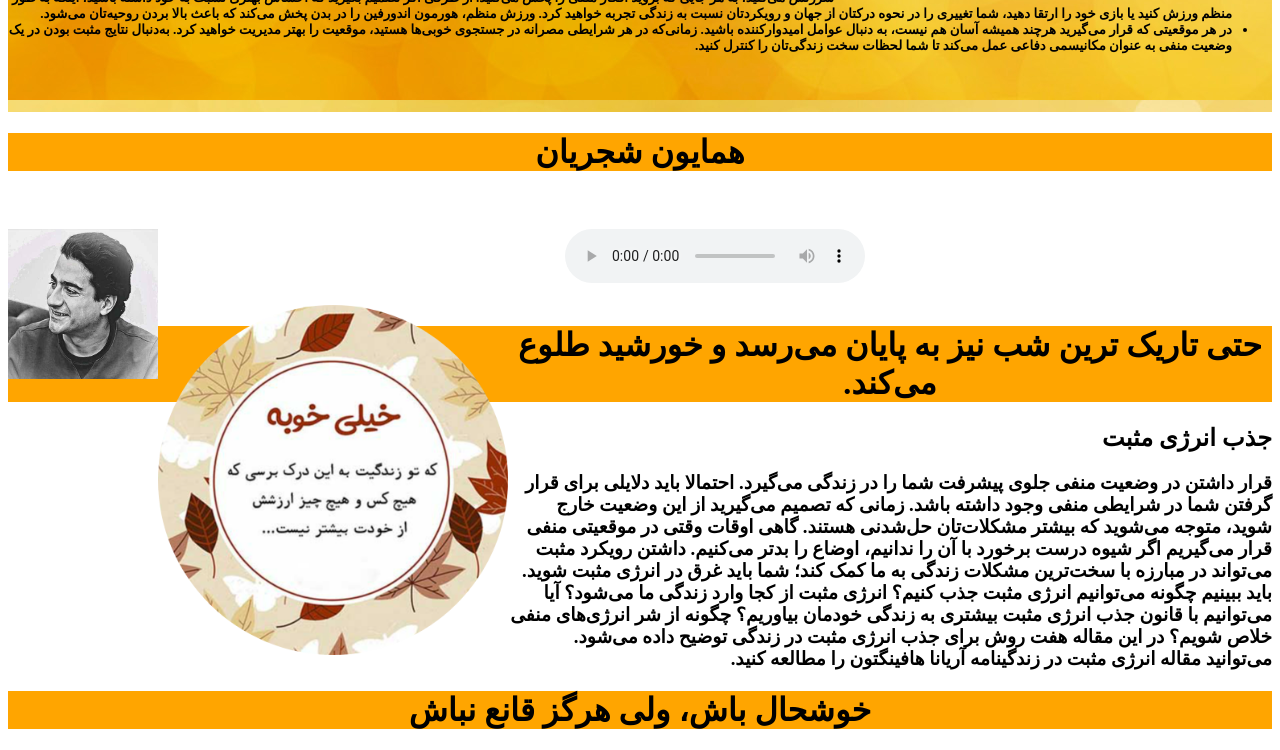
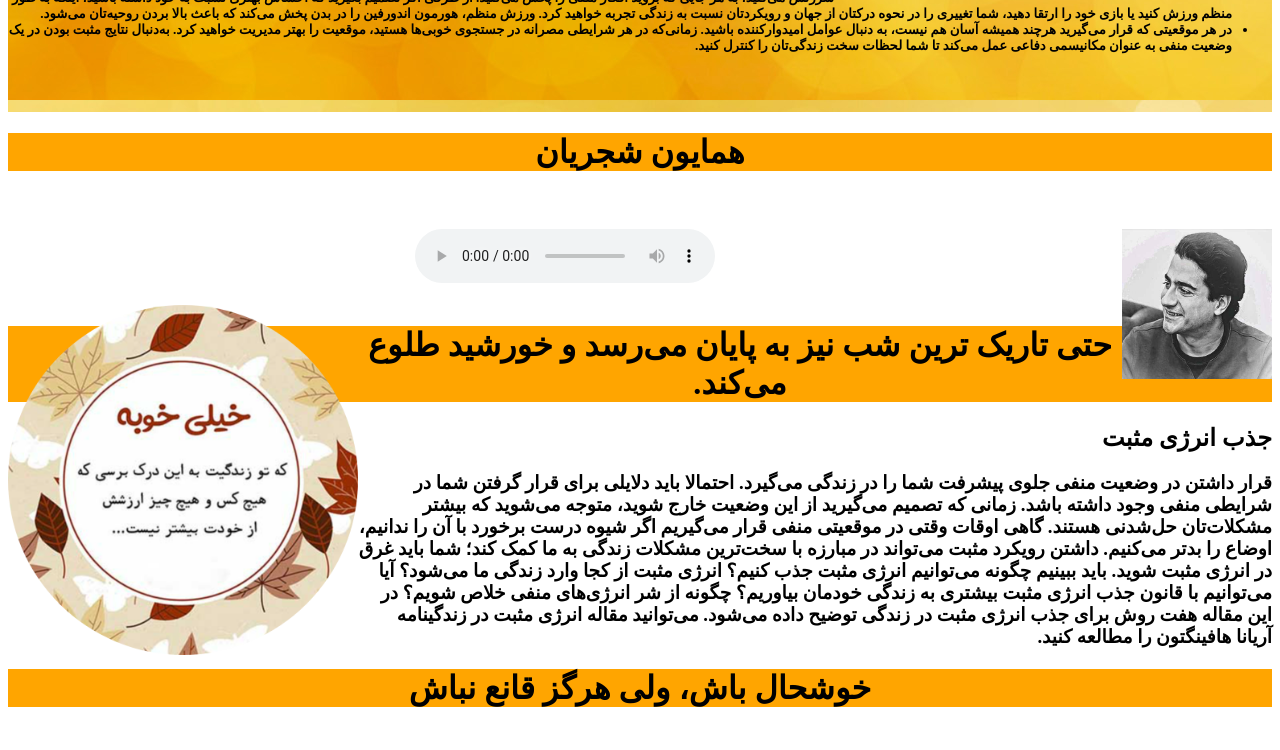
Before and after one commit to fayazi1982/Life, a plain HTML site: page index.html in a window 1280 px wide. Shown: the part 972-1722 px from the top of the page. After the commit the page ends 1700 px from the top, so only its background shows below. Drawn offline with Linux system fonts and the light colour scheme.

Commit message:
Update index.html

```diff
--- a/index.html
+++ b/index.html
@@ -78,7 +78,7 @@
 <center>
 	<h1  style="background-color:Orange;">همایون شجریان </h1>
 <br><br>
-<img style="float:left;" ; src="sd.jpg" height="150" width="150">
+<img style="float:right;" ; src="sd.jpg" height="150" width="150">
 <audio controls>
   <source src="Shajarian - Man Koja Baran Koja (UpMusic).ogg" type="audio/ogg">
   <source src="Shajarian - Man Koja Baran Koja (UpMusic).mp3" type="audio/mpeg">
```
